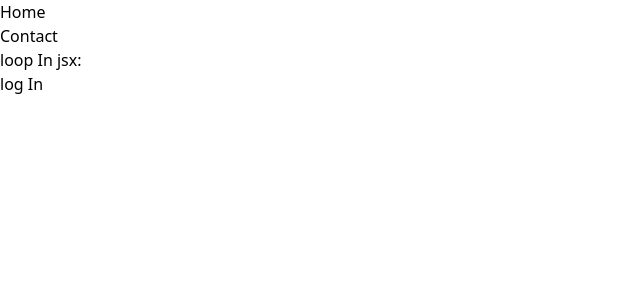
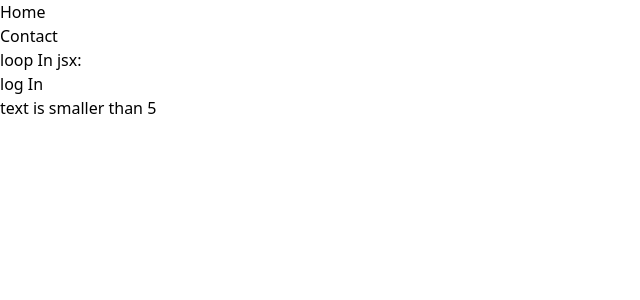
Before and after one commit to abdulhay103/vite-project, a React (Vite) app: page / in a window 1280 px wide. Shown: the top 300 px of the page, without its empty margins (0-640 px from the left). Built offline with nearby package versions, Linux system fonts and the light colour scheme.

Commit message:
turnary done

```diff
--- a/src/App.jsx
+++ b/src/App.jsx
@@ -1,3 +1,4 @@
+import ContactForm from "./components/ContactForm";
 import Header from "./components/Header";
 import Hero from "./components/Hero";
 
@@ -6,6 +7,7 @@ const App = () => {
     <div>
       <Header/>
       <Hero/>
+      <ContactForm/>
     </div>
   );
 };
--- a/src/components/ContactForm.jsx
+++ b/src/components/ContactForm.jsx
@@ -1,9 +1,15 @@
 
 const ContactForm = () => {
+
+    let text = 4;
     return (
         <div>
-            <input type="text" placeholder='Your Name' />
-            <button type="submit">Submit</button>
+            {
+            text >=5 ?
+            <p>text is grater than 5</p>
+            :
+            <p>text is smaller than 5</p>
+            }
         </div>
     );
 };
--- a/src/components/Hero.jsx
+++ b/src/components/Hero.jsx
@@ -1,28 +1,21 @@
 // let cities = ["Dhaka", "Landon", "Ohio", "Shikago", "Korachi"];
 const Hero = () => {
     let status = false;
-    switch (status) {
-        case true:
     return (
         <div className="px-10">
             <h1 className='text-xl font-bold text-red-700 text-center'>loop In jsx:</h1>
+            {
+                status?
                 <button onClick={()=>{setTimeout(() => {
-                        alert("you are logined. Pls explore new things.")
+                    alert("you are logined. Are you sure to log out")
                 }, 2000);}} className="px-5 py-2 bg-red-500 text-white text-lg font-semibold cursor-pointer rounded">log Out</button>
-                </div>
-            );
-        case false:
-            return (
-                <div className="px-10">
-                    <h1 className='text-xl font-bold text-red-700 text-center'>loop In jsx:</h1>
+            :
                 <button onClick={()=>{setTimeout(() => {
                     alert("you are logouted! Pls log in again.")
                 }, 2000);}} className="px-5 py-2 bg-green-500 text-white text-lg font-semibold cursor-pointer rounded">log In</button>
+            }
         </div>
     );
-        default:
-            return null;
 }
-};
 
 export default Hero;
```
Lines whose indentation alone changed are shown as unchanged.
